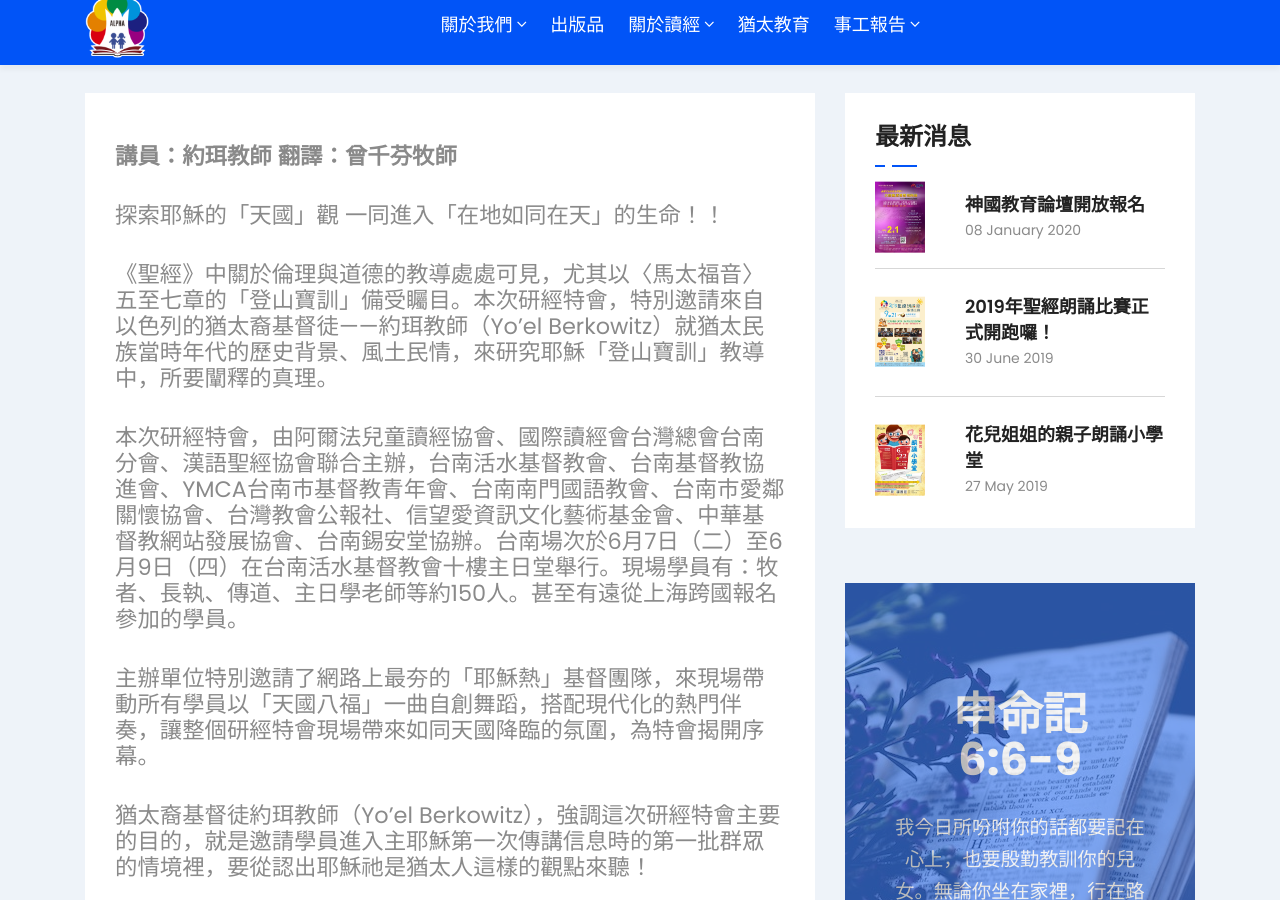
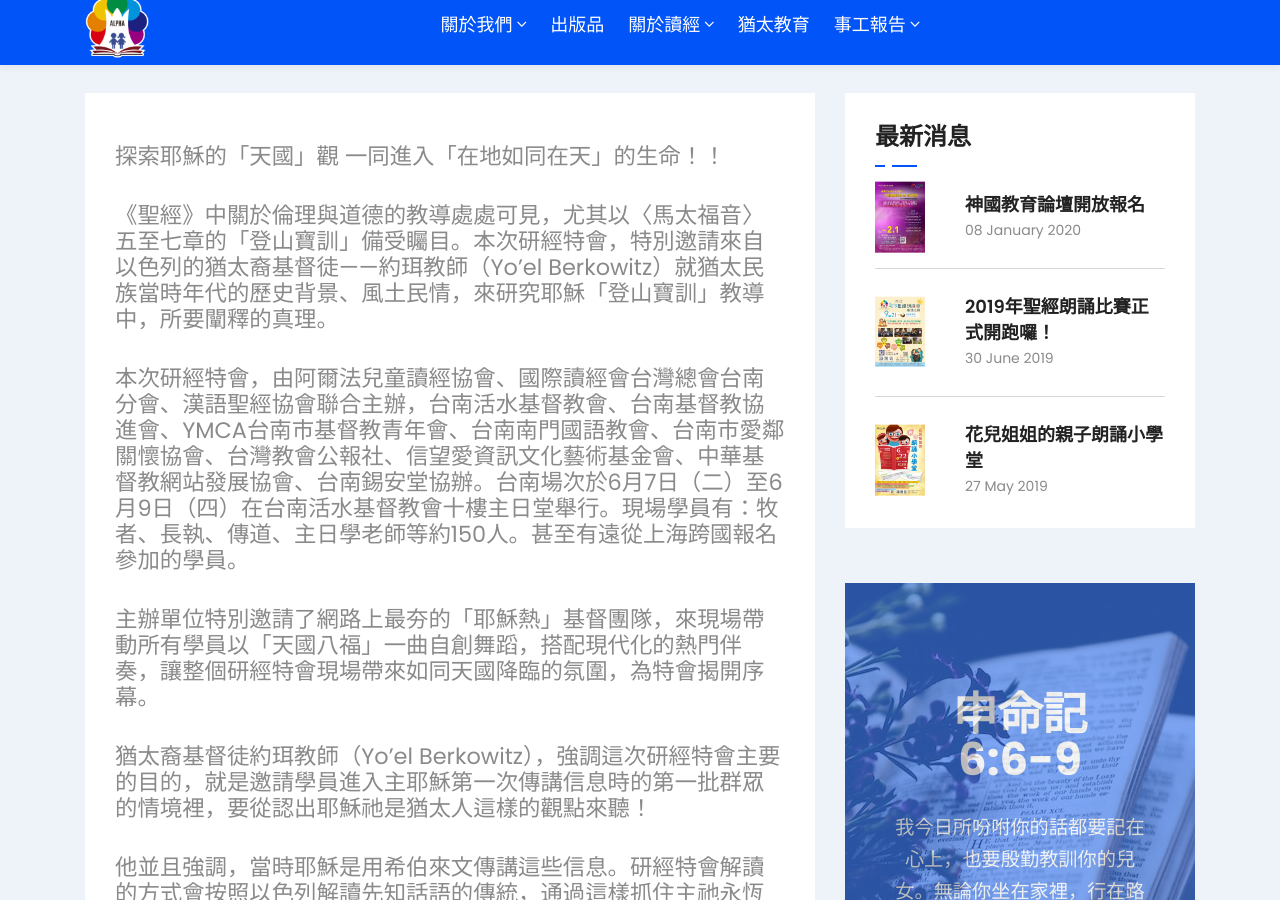
Before and after one commit to alpha6309/website, a Jekyll site: the page built from _jewish/登山寶訓研經特會.md, in a window 1280 px wide and 900 px high, scrolled down 332 px. Built offline with Jekyll 4.4.1, drawn with Linux system fonts in a browser that asks for light colours.

Commit message:
Update 登山寶訓研經特會.md

```diff
--- a/_jewish/登山寶訓研經特會.md
+++ b/_jewish/登山寶訓研經特會.md
@@ -4,8 +4,6 @@ title: "登山寶訓研經特會"
 date: 2013-09-21 00:00:00 +0800
 categories: [猶太教育]
 ---
-
- **講員：約珥教師**  **翻譯：曾千芬牧師**
 
 探索耶穌的「天國」觀 一同進入「在地如同在天」的生命！！
 
```
Also changed, not shown: other parts of _jewish/登山寶訓研經特會.md (+2 -0 lines).
